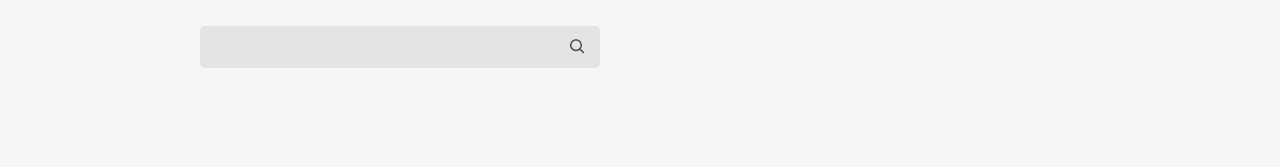
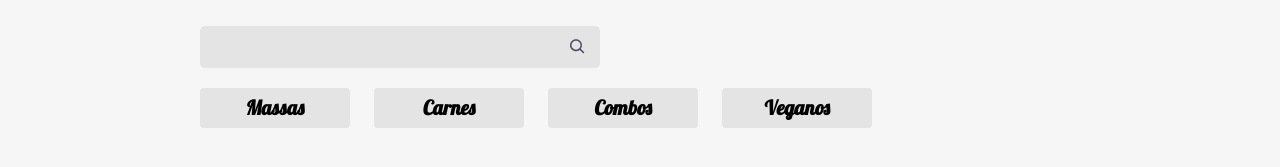
Before and after one commit to Je-Carlos/reactstaurante, a React (Create React App) app: page / in a window 1280 px wide. Shown: the part 565-732 px from the top of the page. Built offline with nearby package versions, Linux system fonts and the light colour scheme.

Commit message:
Implementando filtros no cardápio

```diff
--- a/src/pages/Cardapio/Cardapio.module.scss
+++ b/src/pages/Cardapio/Cardapio.module.scss
@@ -55,4 +55,12 @@
     font-size: 3rem;
     margin-bottom: 30px;
   }
+  &__filtros {
+    align-items: center;
+    display: flex;
+    flex-wrap: wrap;
+    justify-content: space-between;
+    margin-bottom: 30px;
+    width: 100%;
+  }
 }
--- /dev/null
+++ b/src/pages/Cardapio/Filtros/Filtros.module.scss
@@ -0,0 +1,27 @@
+@import "styles/variaveis";
+
+.filtros {
+  display: flex;
+  gap: 24px;
+  flex-wrap: wrap;
+  margin: 20px 0;
+  &__filtro {
+    align-items: center;
+    background-color: $grey;
+    border: none;
+    border-radius: 4px;
+    display: flex;
+    font-size: 1.25rem;
+    font-weight: bold;
+    height: 40px;
+    justify-content: center;
+    width: 150px;
+    &--ativo {
+      background-color: $blue;
+      color: white;
+    }
+    &:hover {
+      cursor: pointer;
+    }
+  }
+}
--- /dev/null
+++ b/src/pages/Cardapio/Filtros/filtros.json
@@ -0,0 +1,18 @@
+[
+  {
+    "label": "Massas",
+    "id": 1
+  },
+  {
+    "label": "Carnes",
+    "id": 2
+  },
+  {
+    "label": "Combos",
+    "id": 3
+  },
+  {
+    "label": "Veganos",
+    "id": 4
+  }
+]
--- /dev/null
+++ b/src/pages/Cardapio/Filtros/index.tsx
@@ -0,0 +1,15 @@
+import filtros from './filtros.json';
+import styles from './Filtros.module.scss';
+
+type IOpcao = typeof filtros[0]; // opcao = { nome: string, valor: string }
+export default function Filtros() {
+
+  function selecionarFiltro(opcao: IOpcao) {
+  }
+  return <div className={styles.filtros}>
+    {filtros.map((opcao) => (
+    <button className={styles.filtros__filtro} key={opcao.id} onClick={() => selecionarFiltro(opcao)} >
+      {opcao.label}
+    </button>))}
+  </div>;
+}
--- a/src/pages/Cardapio/index.tsx
+++ b/src/pages/Cardapio/index.tsx
@@ -2,6 +2,7 @@
 import { ReactComponent as Logo } from "assets/logo.svg";
 import Buscador from "./Buscador";
 import { useState } from "react";
+import Filtros from "./Filtros";
 
 export default function Cardapio() {
   const [busca, setBusca] = useState("");
@@ -18,6 +19,10 @@
       <section className={styles.cardapio}>
         <h3 className={styles.cardapio__titulo}>Cardápio</h3>
         <Buscador busca={busca} setBusca={setBusca}/>
+        {/* Inserindo filtros no cardapio */}
+        <div className={styles.cardapio__filtros}>
+        <Filtros/>
+        </div>
       </section>
     </main>
   )
```
